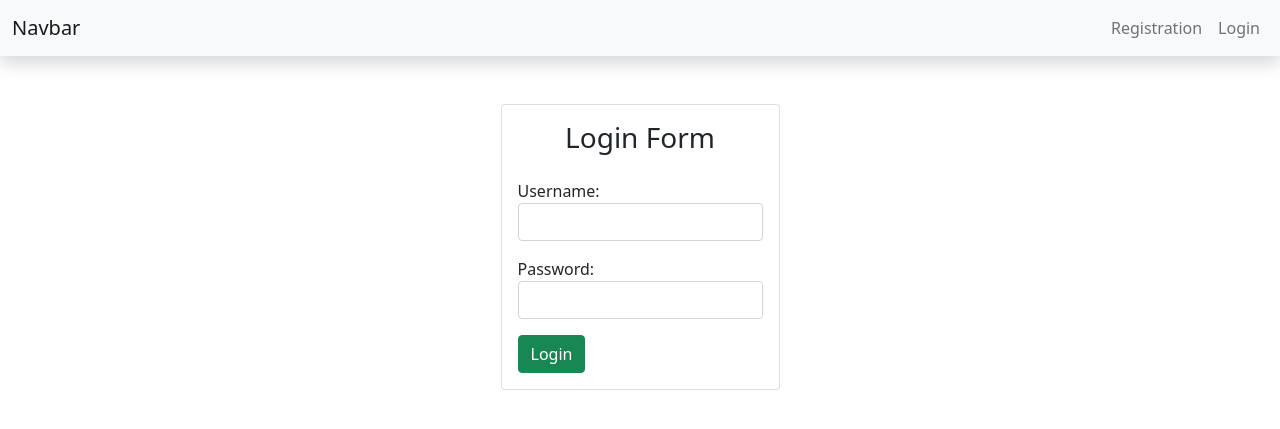
After one commit to onlysharifjon/Dj-Wikipedia, a Django app: page /accounts/login/ in a window 1280 px wide. The commit adds this page. Shown: the top 429 px of the page. Run offline with Django 5.2, Linux system fonts and the light colour scheme; parts of the project's set-up code (start-up, migrations or seed data) failed here and were passed over.

Commit message:
login and registration complated

```diff
--- /dev/null
+++ b/accounts/forms.py
@@ -0,0 +1,32 @@
+from django import forms
+from django.contrib.auth.forms import UserCreationForm
+from django.contrib.auth.models import User
+from django.contrib.auth.forms import AuthenticationForm
+
+
+class RegisterForm(UserCreationForm):
+    username = forms.CharField(label='Username', widget=forms.TextInput(attrs={"class": "form-control"}))
+    password1 = forms.CharField(label='Password', widget=forms.PasswordInput(attrs={"class": "form-control"}))
+    password2 = forms.CharField(label='Password again', widget=forms.PasswordInput(attrs={"class": "form-control"}))
+
+    class Meta:
+        model = User
+        fields = ['username', 'password1', 'password2']
+        widget = {
+            "username": forms.TextInput(attrs={"class": "form-control"}),
+            "password1": forms.PasswordInput(attrs={"class": "form-control"}),
+            "password2": forms.PasswordInput(attrs={"class": "form-control"}),
+        }
+
+
+class LoginForm(AuthenticationForm):
+    username = forms.CharField(label='Username', widget=forms.TextInput(attrs={"class": "form-control"}))
+    password = forms.CharField(label='Password', widget=forms.PasswordInput(attrs={"class": "form-control"}))
+
+    class Meta:
+        model = User
+        fields = ['username', 'password']
+        widget = {
+            "username": forms.TextInput(attrs={"class": "form-control"}),
+            "password": forms.PasswordInput(attrs={"class": "form-control"}),
+        }
--- /dev/null
+++ b/accounts/urls.py
@@ -0,0 +1,7 @@
+from django.urls import path
+from .views import RegisterUser, LoginUser
+
+urlpatterns = [
+    path('register/', RegisterUser.as_view(), name='register'),
+    path('login/', LoginUser.as_view(), name='login')
+]
--- a/accounts/views.py
+++ b/accounts/views.py
@@ -1,3 +1,20 @@
+from django.contrib.auth.views import LoginView
 from django.shortcuts import render
+from django.urls import reverse_lazy
+from django.views.generic import CreateView
 
-# Create your views here.
+from accounts.forms import RegisterForm, LoginForm
+
+
+class RegisterUser(CreateView):
+    form_class = RegisterForm
+    template_name = "accounts/register.html"
+    success_url = reverse_lazy("login")
+
+
+class LoginUser(LoginView):
+    form_class = LoginForm
+    template_name = "accounts/login.html"
+
+    def get_success_url(self):
+        return reverse_lazy("home")
--- a/core/settings.py
+++ b/core/settings.py
@@ -23,6 +23,7 @@ ALLOWED_HOSTS = env.list("ALLOWED_HOSTS")
 # Application definition
 
 INSTALLED_APPS = [
+    'jazzmin',
     'django.contrib.admin',
     'django.contrib.auth',
     'django.contrib.contenttypes',
--- /dev/null
+++ b/encyclopedia/urls.py
@@ -0,0 +1,6 @@
+from django.urls import path
+from .views import HomePage
+
+urlpatterns = [
+    path('', HomePage.as_view(), name='home'),
+]
--- a/encyclopedia/views.py
+++ b/encyclopedia/views.py
@@ -1,3 +1,6 @@
 from django.shortcuts import render
+from django.views.generic import TemplateView
 
-# Create your views here.
+
+class HomePage(TemplateView):
+    template_name = "encyclopedia/home.html"
--- a/templates/accounts/login.html
+++ b/templates/accounts/login.html
@@ -0,0 +1,25 @@
+{% extends 'base.html' %}
+
+
+{% block title %}
+Login Form
+{% endblock %}
+
+
+{% block content %}
+
+<div class="container d-flex justify-content-center mt-5">
+    <div class="card p-3 w-25">
+        <h3 class="mb-4 text-center">Login Form</h3>
+        <form method="post">
+        {% csrf_token %}
+
+        {{ form.as_p }}
+
+        <button class="btn btn-success" type="submit">Login</button>
+    </form>
+    </div>
+
+</div>
+
+{% endblock %}
--- /dev/null
+++ b/templates/base.html
@@ -0,0 +1,23 @@
+<!doctype html>
+<html lang="en">
+<head>
+    <meta charset="UTF-8">
+    <meta name="viewport"
+          content="width=device-width, user-scalable=no, initial-scale=1.0, maximum-scale=1.0, minimum-scale=1.0">
+    <meta http-equiv="X-UA-Compatible" content="ie=edge">
+    <title>
+        {% block title %}
+        {% endblock %}
+    </title>
+
+    <link href="https://cdn.jsdelivr.net/npm/bootstrap@5.0.2/dist/css/bootstrap.min.css" rel="stylesheet" integrity="sha384-EVSTQN3/azprG1Anm3QDgpJLIm9Nao0Yz1ztcQTwFspd3yD65VohhpuuCOmLASjC" crossorigin="anonymous">
+</head>
+<body>
+    {% include 'includes/navbar.html' %}
+
+    {% block content %}
+    {% endblock %}
+
+    <script src="https://cdn.jsdelivr.net/npm/bootstrap@5.0.2/dist/js/bootstrap.bundle.min.js" integrity="sha384-MrcW6ZMFYlzcLA8Nl+NtUVF0sA7MsXsP1UyJoMp4YLEuNSfAP+JcXn/tWtIaxVXM" crossorigin="anonymous"></script>
+</body>
+</html>
--- /dev/null
+++ b/templates/includes/navbar.html
@@ -0,0 +1,26 @@
+<nav class="navbar navbar-expand-lg navbar-light bg-light shadow">
+  <div class="container-fluid">
+    <a class="navbar-brand" href="#">Navbar</a>
+    <button class="navbar-toggler" type="button" data-bs-toggle="collapse" data-bs-target="#navbarSupportedContent" aria-controls="navbarSupportedContent" aria-expanded="false" aria-label="Toggle navigation">
+      <span class="navbar-toggler-icon"></span>
+    </button>
+    <div class="collapse navbar-collapse" id="navbarSupportedContent">
+      <ul class="navbar-nav ms-auto mb-2 mb-lg-0">
+
+          {% if not request.user.is_authenticated %}
+        <li class="nav-item">
+          <a class="nav-link" aria-current="page" href="{% url 'register' %}">Registration</a>
+        </li>
+          <li class="nav-item">
+          <a class="nav-link" aria-current="page" href="{% url 'login' %}">Login</a>
+        </li>
+          {% else %}
+          <li class="nav-item">
+          <a class="nav-link" aria-current="page" href="#">Logout</a>
+        </li>
+          {% endif %}
+
+      </ul>
+    </div>
+  </div>
+</nav>
```
Also changed, not shown: templates/accounts/register.html (+24 -9 lines), templates/encyclopedia/base.html (deleted, +0 -10 lines), templates/encyclopedia/home.html (+12 -9 lines).
